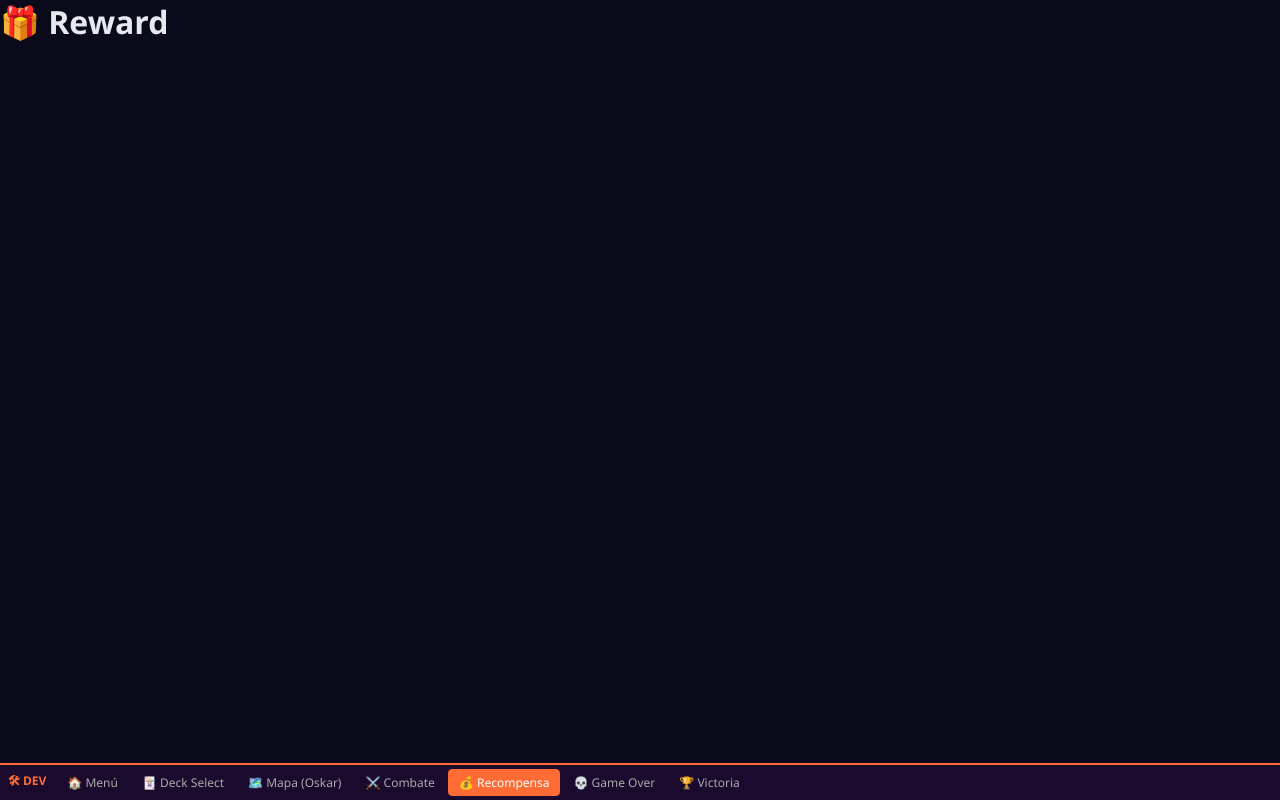
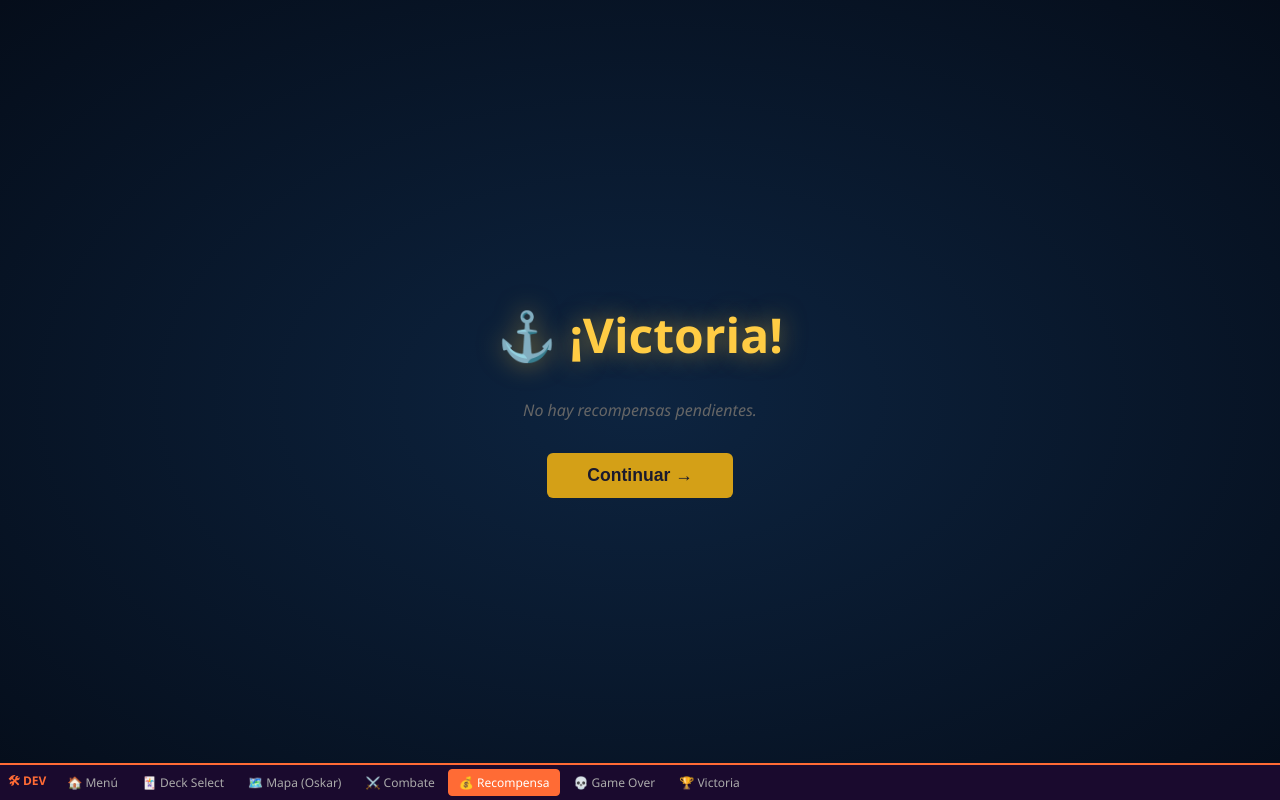
Before and after one commit to OskarRehbein/web_game_project_mc_or, a Vue app: page /reward in a window 1280 px wide. Built offline with nearby package versions, Linux system fonts and the light colour scheme.

Commit message:
feat(ui): T030 - RewardScreen.vue con oro, cartas y boton Continuar
Muestra gold y cards de gameStore.pendingRewards. Cards con estilos por rareza.
Boton Continuar limpia pendingRewards y navega a /map (FR-022).

```diff
--- a/src/views/RewardScreen.vue
+++ b/src/views/RewardScreen.vue
@@ -1,5 +1,176 @@
 <template>
-  <main class="view-placeholder">
-    <h1>🎁 Reward</h1>
-  </main>
+  <div class="reward-screen">
+    <h1 class="reward-screen__title">⚓ ¡Victoria!</h1>
+
+    <div class="reward-screen__loot" v-if="rewards">
+      <!-- Gold reward -->
+      <div class="reward-screen__gold" v-if="rewards.gold">
+        <span class="reward-screen__gold-icon">🪙</span>
+        <span class="reward-screen__gold-label">+ {{ rewards.gold }} monedas de oro</span>
+      </div>
+
+      <!-- Card reward(s) -->
+      <div class="reward-screen__cards" v-if="rewards.cards?.length">
+        <p class="reward-screen__subtitle">Carta{{ rewards.cards.length > 1 ? 's' : '' }} obtenida{{ rewards.cards.length > 1 ? 's' : '' }}:</p>
+        <div class="reward-screen__card-list">
+          <div
+            v-for="card in rewards.cards"
+            :key="card.id"
+            class="reward-screen__card"
+            :class="`reward-screen__card--${card.rarity}`"
+          >
+            <span class="reward-screen__card-name">{{ card.name }}</span>
+            <span class="reward-screen__card-type">{{ typeLabel(card.type) }}</span>
+            <p class="reward-screen__card-desc">{{ card.description }}</p>
+          </div>
+        </div>
+      </div>
+    </div>
+
+    <div class="reward-screen__empty" v-else>
+      <p>No hay recompensas pendientes.</p>
+    </div>
+
+    <Button class="reward-screen__continue" @click="onContinue">
+      Continuar →
+    </Button>
+  </div>
 </template>
+
+<script setup>
+import { computed } from 'vue'
+import { useRouter } from 'vue-router'
+import { useGameStore } from '@/stores/gameStore.js'
+import Button from '@/components/shared/Button.vue'
+
+/**
+ * @description Reward screen shown after a successful combat encounter.
+ *              Displays gold earned and card(s) obtained, then routes to the map.
+ *              Reads pendingRewards from gameStore (set by resolveCombatVictory, FR-022).
+ */
+
+const router    = useRouter()
+const gameStore = useGameStore()
+
+/**
+ * @description Pending rewards object from the store (gold + cards array).
+ * @returns {{ gold?: number, cards?: import('@/engine/entities/Card.js').Card[] } | null}
+ */
+const rewards = computed(() => gameStore.pendingRewards)
+
+const TYPE_LABELS = { action: '⚡ Acción', passive: '🛡️ Pasiva', utility: '🔧 Utilidad', weapon: '⚔️ Arma', armor: '🪬 Armadura' }
+
+/**
+ * @description Returns a human-readable label for a card type.
+ * @param {string} type - Card type string
+ * @returns {string}
+ */
+function typeLabel(type) {
+  return TYPE_LABELS[type] ?? type
+}
+
+/**
+ * @description Navigates to the map after the player acknowledges the rewards.
+ *              Clears pendingRewards so the screen doesn't re-show stale data.
+ * @returns {void}
+ */
+function onContinue() {
+  gameStore.pendingRewards = null
+  router.push({ name: 'map' })
+}
+</script>
+
+<style scoped>
+.reward-screen {
+  min-height: 100vh;
+  display: flex;
+  flex-direction: column;
+  align-items: center;
+  justify-content: center;
+  gap: 32px;
+  padding: 40px 24px;
+  background: radial-gradient(ellipse at center, #0d2440 0%, #050d1a 100%);
+  color: #e8e8f0;
+}
+
+.reward-screen__title {
+  font-size: 3rem;
+  font-weight: 800;
+  color: #ffcc44;
+  text-shadow: 0 0 24px rgba(255, 200, 60, 0.5);
+}
+
+.reward-screen__loot {
+  display: flex;
+  flex-direction: column;
+  align-items: center;
+  gap: 24px;
+  width: 100%;
+  max-width: 540px;
+}
+
+.reward-screen__gold {
+  display: flex;
+  align-items: center;
+  gap: 12px;
+  background: rgba(255, 200, 60, 0.12);
+  border: 1px solid #ffcc44;
+  border-radius: 12px;
+  padding: 14px 28px;
+  font-size: 1.3rem;
+  font-weight: 700;
+}
+
+.reward-screen__gold-icon { font-size: 2rem; }
+
+.reward-screen__subtitle {
+  font-size: 0.9rem;
+  color: #aaa;
+  text-transform: uppercase;
+  letter-spacing: 0.08em;
+  margin-bottom: 8px;
+}
+
+.reward-screen__card-list {
+  display: flex;
+  flex-wrap: wrap;
+  gap: 16px;
+  justify-content: center;
+}
+
+.reward-screen__card {
+  background: #0f1f33;
+  border: 2px solid #334;
+  border-radius: 10px;
+  padding: 16px 20px;
+  width: 200px;
+  display: flex;
+  flex-direction: column;
+  gap: 6px;
+}
+
+.reward-screen__card--common  { border-color: #555; }
+.reward-screen__card--rare    { border-color: #6644cc; box-shadow: 0 0 12px rgba(102, 68, 204, 0.4); }
+.reward-screen__card--unique  { border-color: #ffaa00; box-shadow: 0 0 18px rgba(255, 170, 0, 0.5); }
+
+.reward-screen__card-name {
+  font-weight: 700;
+  font-size: 1rem;
+  color: #e8e8f0;
+}
+
+.reward-screen__card-type {
+  font-size: 0.78rem;
+  color: #aaa;
+}
+
+.reward-screen__card-desc {
+  font-size: 0.8rem;
+  color: #ccc;
+  line-height: 1.4;
+}
+
+.reward-screen__empty { color: #666; font-style: italic; }
+
+.reward-screen__continue { font-size: 1.1rem; padding: 12px 40px; }
+</style>
```
